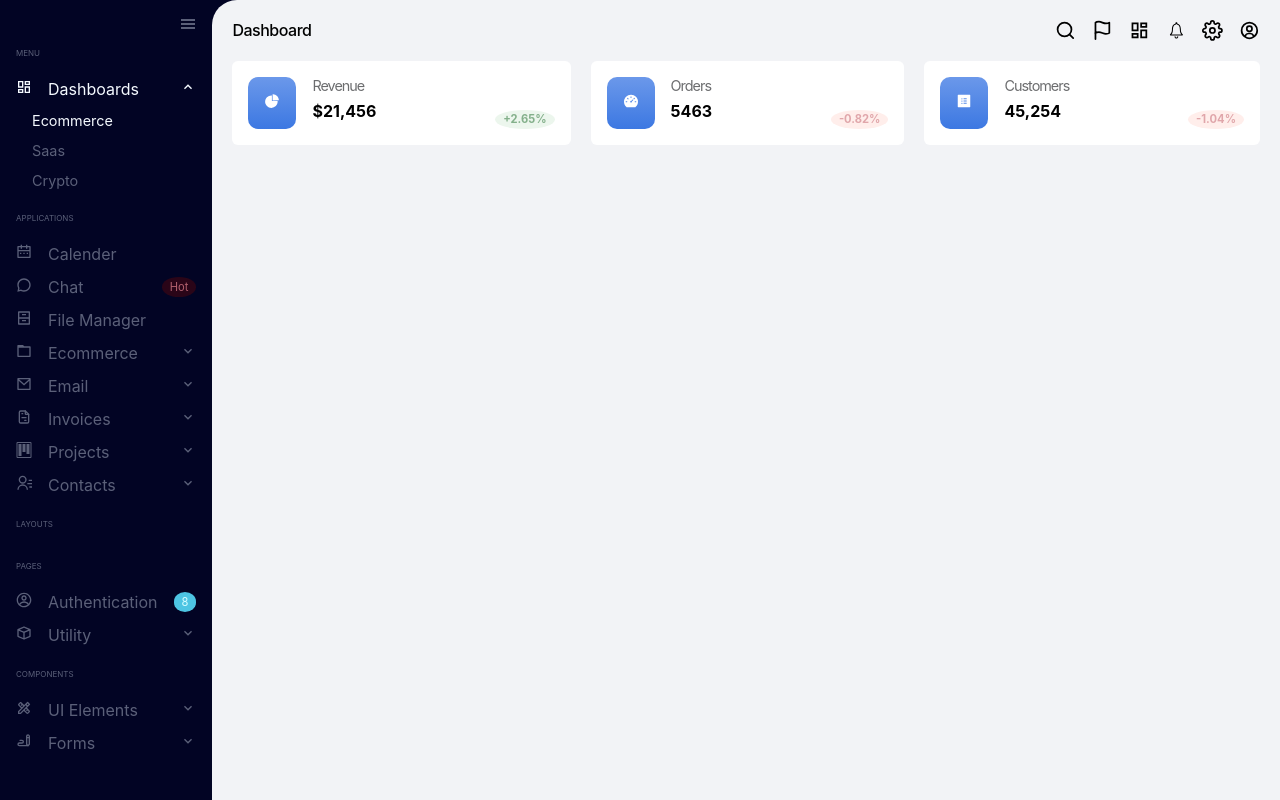
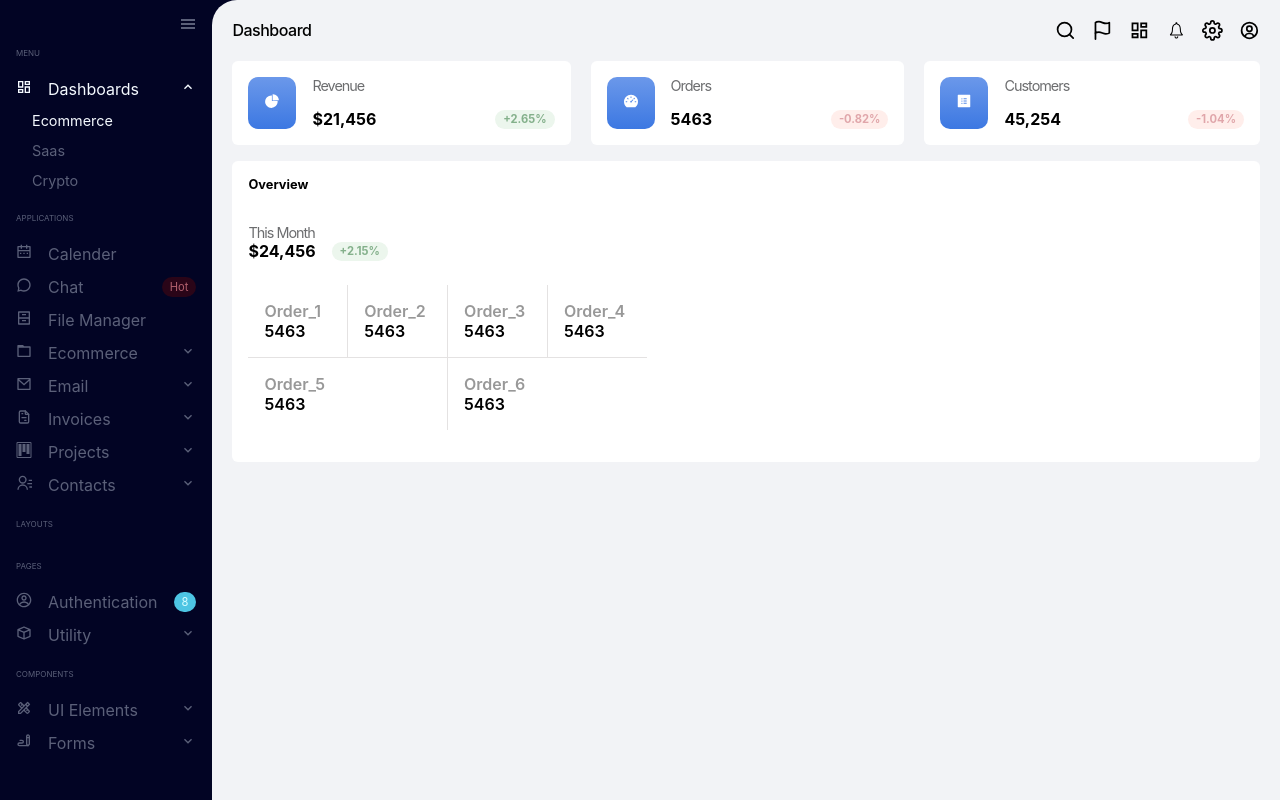
Before and after one commit to prashant-DS/sample-app, a React (Create React App) app: page /dashboards/ecommerce in a window 1280 px wide. Built offline with nearby package versions, Linux system fonts and the light colour scheme.

Commit message:
feat: overview pending graph

```diff
--- a/src/components/badge/style.module.scss
+++ b/src/components/badge/style.module.scss
@@ -1,5 +1,5 @@
 .badge {
-  border-radius: 50%;
+  border-radius: 30px;
   display: flex;
   justify-content: center;
   align-items: center;
--- a/src/components/smallDetailCard/index.tsx
+++ b/src/components/smallDetailCard/index.tsx
@@ -8,6 +8,7 @@ interface SmallDetailCardProps {
   heading: string;
   value: string;
   percentageChange: string;
+  useMinimumSpace?: boolean;
 }
 
 function SmallDetailCard({
@@ -16,13 +17,20 @@ function SmallDetailCard({
   heading,
   value,
   percentageChange,
+  useMinimumSpace = false,
 }: SmallDetailCardProps) {
   return (
-    <div className={style.container}>
-      <div className={style.imageContainer}>
-        {imageComponent && imageComponent}
-        {imageText && <span>{imageText}</span>}
-      </div>
+    <div
+      className={`${style.container} ${
+        useMinimumSpace ? style.minContainer : ""
+      }`}
+    >
+      {(imageComponent || imageText) && (
+        <div className={style.imageContainer}>
+          {imageComponent && imageComponent}
+          {imageText && <span>{imageText}</span>}
+        </div>
+      )}
       <div className={style.mainPart}>
         <div className={style.heading}>{heading}</div>
         <div className={style.value}>{value}</div>
--- a/src/components/smallDetailCard/style.module.scss
+++ b/src/components/smallDetailCard/style.module.scss
@@ -35,3 +35,10 @@
     font-weight: bold;
   }
 }
+
+.minContainer {
+  padding: 0rem;
+  .mainPart {
+    flex-grow: 0;
+  }
+}
--- /dev/null
+++ b/src/container/overview/index.tsx
@@ -0,0 +1,41 @@
+import React from "react";
+import SmallDetailCard from "../../components/smallDetailCard";
+import style from "./style.module.scss";
+
+interface OverviewProps {
+  timePeriod: string;
+  value: string;
+  change: string;
+  moreData?: Array<Record<string, any>>;
+}
+
+function Overview({ timePeriod, value, change, moreData = [] }: OverviewProps) {
+  return (
+    <div className={style.container}>
+      <div className={style.data}>
+        <div className={style.heading}>Overview</div>
+        <SmallDetailCard
+          heading={timePeriod}
+          value={value}
+          percentageChange={change}
+          useMinimumSpace
+        />
+        <div className={style.moreDataContainerWrapper}>
+          <div className={style.moreDataContainer}>
+            {moreData.map((data) => (
+              <div className={style.moreDataCell}>
+                <div className={style.moreDataKey}>{Object.keys(data)[0]}</div>
+                <div className={style.moreDataValue}>
+                  {Object.values(data)[0]}
+                </div>
+              </div>
+            ))}
+          </div>
+        </div>
+      </div>
+      <div className={style.graph}></div>
+    </div>
+  );
+}
+
+export default Overview;
--- /dev/null
+++ b/src/container/overview/style.module.scss
@@ -0,0 +1,42 @@
+.container {
+  background-color: white;
+  padding: 1rem;
+  border-radius: 6px;
+  display: flex;
+
+  .data {
+    .heading {
+      margin-bottom: 2rem;
+      font-size: 0.8rem;
+      font-weight: bolder;
+    }
+
+    .moreDataContainerWrapper {
+      margin-top: 1.5rem;
+      margin-bottom: 1rem;
+      overflow: hidden;
+      .moreDataContainer {
+        display: flex;
+        flex-wrap: wrap;
+        margin: 0 -1px -1px 0;
+        .moreDataCell {
+          border-right: 1px solid #e4e2e2;
+          border-bottom: 1px solid #e4e2e2;
+          flex: 1 1 0px;
+          padding: 1rem;
+          .moreDataKey {
+            opacity: 0.4;
+            font-weight: 600;
+          }
+          .moreDataValue {
+            font-weight: 600;
+          }
+        }
+      }
+    }
+  }
+
+  .graph {
+    min-width: 60%;
+  }
+}
--- a/src/pages/dashboard/ecommerce/index.tsx
+++ b/src/pages/dashboard/ecommerce/index.tsx
@@ -1,11 +1,14 @@
 import React from "react";
 import { AiFillDashboard, AiFillPieChart, AiFillProfile } from "react-icons/ai";
 import SmallDetailCard from "../../../components/smallDetailCard";
+import Overview from "../../../container/overview";
 import style from "./style.module.scss";
 
 function Ecommerce() {
   return (
     <div className={style.container}>
+      <div className={style.dataSection}>
+        <div className={style.smallCards}>
           <SmallDetailCard
             imageComponent={<AiFillPieChart />}
             heading="Revenue"
@@ -25,6 +28,24 @@ function Ecommerce() {
             percentageChange="-1.04%"
           />
         </div>
+        <div className={style.overviewWrapper}>
+          <Overview
+            timePeriod="This Month"
+            value="$24,456"
+            change="+2.15%"
+            moreData={[
+              { Order_1: 5463 },
+              { Order_2: 5463 },
+              { Order_3: 5463 },
+              { Order_4: 5463 },
+              { Order_5: 5463 },
+              { Order_6: 5463 },
+            ]}
+          />
+        </div>
+      </div>
+      <div className={style.profileSection}></div>
+    </div>
   );
 }
 
--- a/src/pages/dashboard/ecommerce/style.module.scss
+++ b/src/pages/dashboard/ecommerce/style.module.scss
@@ -1,8 +1,16 @@
 .container {
-  display: flex;
-  flex-wrap: wrap;
-  gap: 15px 20px;
-  * {
-    flex: 1 1 auto;
+  .dataSection {
+    .smallCards {
+      display: flex;
+      flex-wrap: wrap;
+      gap: 15px 20px;
+      & > * {
+        flex: 1 1 auto;
+      }
+    }
+
+    .overviewWrapper {
+      margin: 1rem 0;
+    }
   }
 }
```
Lines whose indentation alone changed are shown as unchanged.
